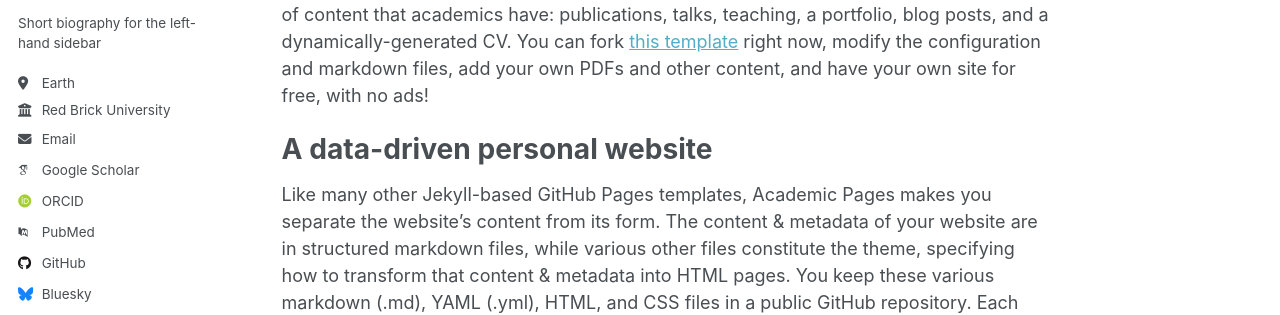
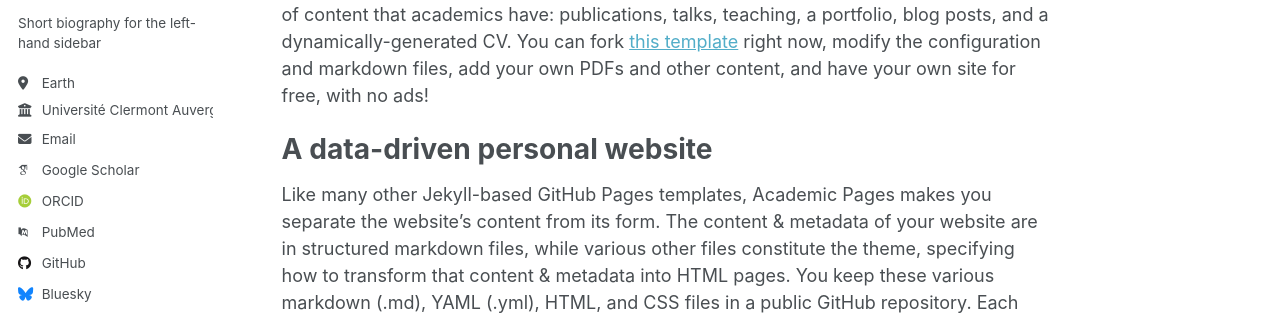
Before and after one commit to m-metodiev/m-metodiev.github.io, a Jekyll site: the page built from _pages/about.md, in a window 1280 px wide. Shown: the part 303-618 px from the top of the page. Built offline with Jekyll 4.4.1, drawn with Linux system fonts in a browser that asks for light colours; some web fonts are replaced.

Commit message:
Update _config.yml

```diff
--- a/_config.yml
+++ b/_config.yml
@@ -27,7 +27,7 @@ author:
   pronouns         : # example: "she/her"
   bio              : "Short biography for the left-hand sidebar"
   location         : "Earth"
-  employer         : "Red Brick University"
+  employer         : "Université Clermont Auvergne"
   uri              : # URL
   email            : "none@example.org"
 
```
